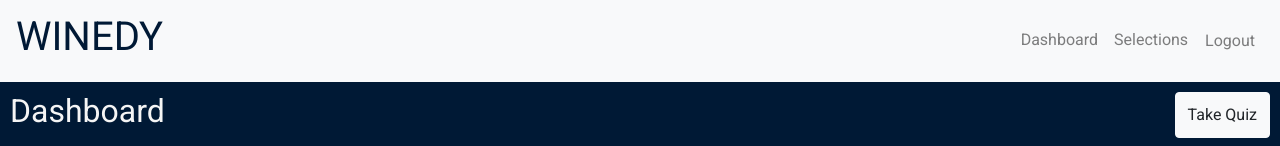
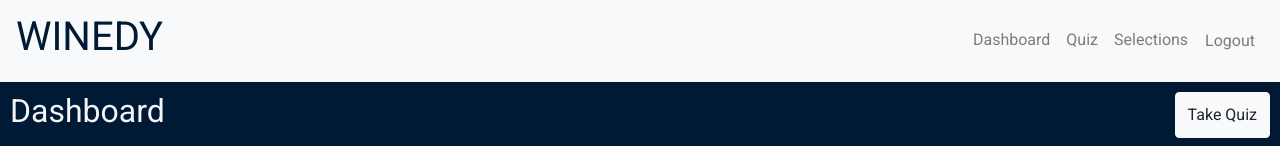
Before and after one commit to maggieisgreene/WINEdy, a React (Create React App) app: page / in a window 1280 px wide. Shown: the top 146 px of the page. Built offline with nearby package versions, Linux system fonts and the light colour scheme; no server answers; sample sign-in values are in the browser's storage.

Commit message:
Setup route to quiz

```diff
--- a/src/App/App.js
+++ b/src/App/App.js
@@ -14,6 +14,7 @@ import MyNavbar from '../components/shared/MyNavbar/MyNavbar';
 import Auth from '../components/pages/Auth/Auth';
 import Dashboard from '../components/pages/Dashboard/Dashboard';
 import Selections from '../components/pages/Selections/Selections';
+import Quiz from '../components/pages/Quiz/Quiz';
 
 import './App.scss';
 
@@ -59,6 +60,7 @@ class App extends React.Component {
             <PublicRoute path="/auth" exact component={Auth} authed={authed} />
             <PrivateRoute path="/" exact component={Dashboard} authed={authed} />
             <PrivateRoute path="/selections" exact component={Selections} authed={authed} />
+            <PrivateRoute path="/quiz" exact component={Quiz} authed={authed} />
           </Switch>
         </Router>
       </div>
--- /dev/null
+++ b/src/components/pages/Quiz/Quiz.js
@@ -0,0 +1,15 @@
+import React from 'react';
+
+import './Quiz.scss';
+
+class Quiz extends React.Component {
+  render() {
+    return (
+      <div className="Quiz">
+        Quiz
+      </div>
+    );
+  }
+}
+
+export default Quiz;
--- /dev/null
+++ b/src/components/pages/Quiz/Quiz.scss
@@ -0,0 +1,3 @@
+.Quiz {
+  color: whitesmoke;
+}
--- a/src/components/shared/MyNavbar/MyNavbar.js
+++ b/src/components/shared/MyNavbar/MyNavbar.js
@@ -25,6 +25,9 @@ class MyNavbar extends React.Component {
           <ul className="navbar-nav ml-auto">
             <li className="nav-item">
               <Link className="nav-link" to="/">Dashboard</Link>
+            </li>
+            <li className="nav-item">
+              <Link className="nav-link" to="/quiz">Quiz</Link>
             </li>
             <li className="nav-item">
               <Link className="nav-link" to="/selections">Selections</Link>
```
